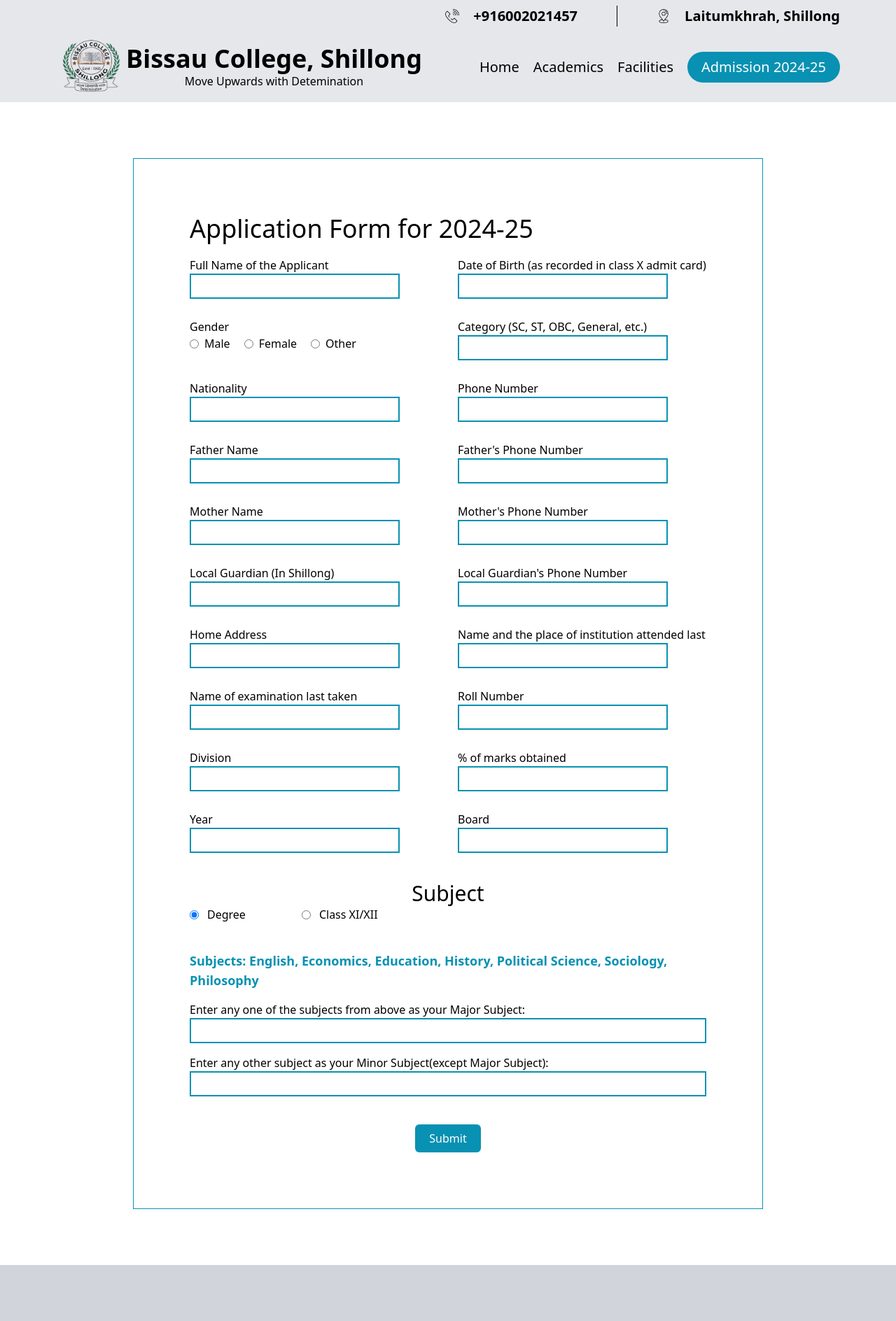
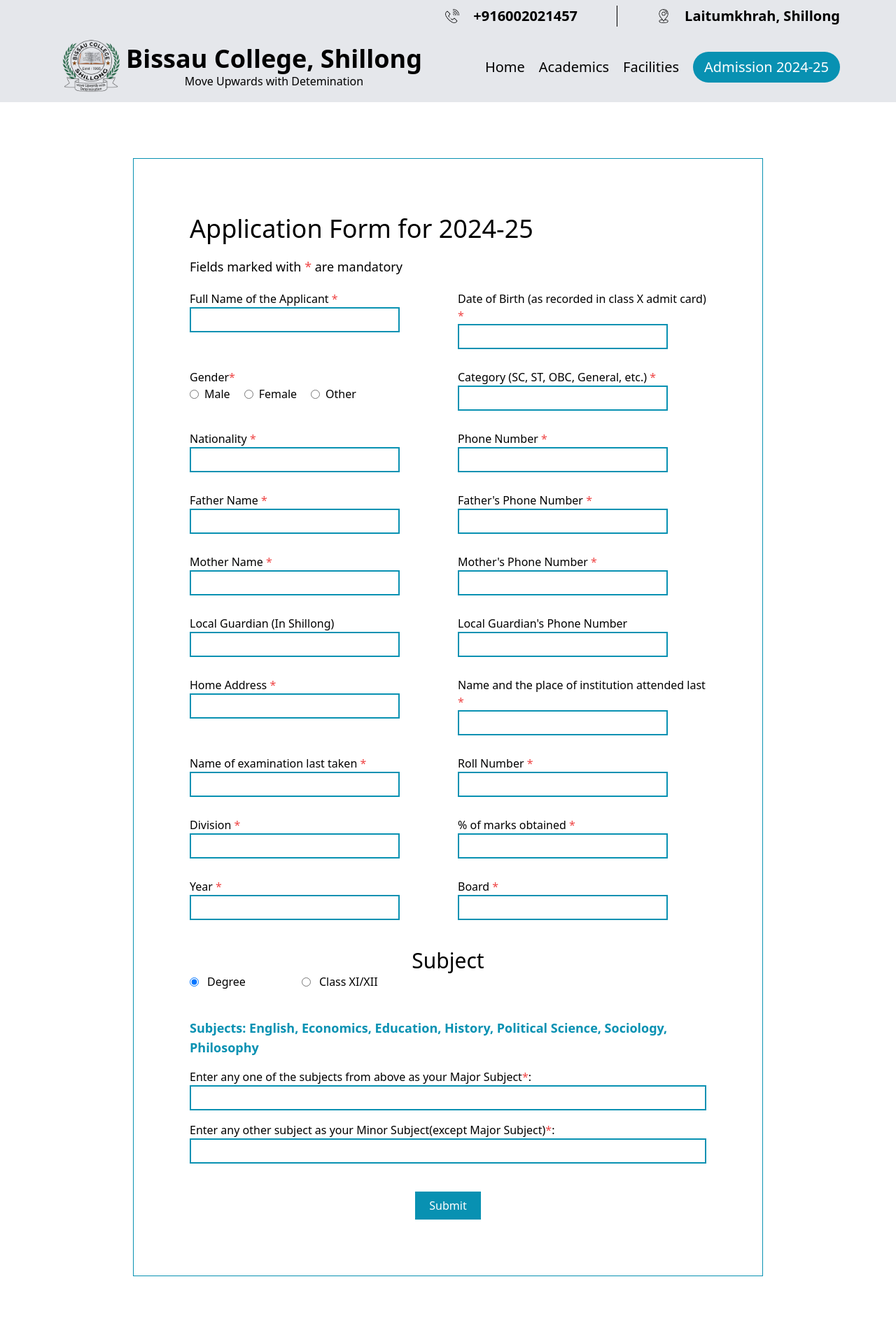
Before and after one commit to AKSinghWeb/Bissau_College, a React (Vite) app: page /admission-2024-25 in a window 1280 px wide. Shown: the top 1888 px of the page at 70% size. Built offline with nearby package versions, Linux system fonts and the light colour scheme.

Commit message:
handle admission form;

```diff
--- a/package.json
+++ b/package.json
@@ -10,6 +10,8 @@
     "preview": "vite preview"
   },
   "dependencies": {
+    "axios": "^1.6.8",
+    "notistack": "^3.0.1",
     "react": "^18.2.0",
     "react-dom": "^18.2.0",
     "react-router-dom": "^6.23.0"
--- a/src/App.jsx
+++ b/src/App.jsx
@@ -4,10 +4,17 @@ import Navbar from './Components/Navbar'
 import ApplicationForm from './WebPages/ApplicationForm'
 import Home from './WebPages/Home'
 import AboutPage from './WebPages/AboutPage'
+import { SnackbarProvider } from 'notistack'
 
 const App = () => {
   return (
     <div className="bg-gray-">
+      <SnackbarProvider
+        anchorOrigin={{
+          vertical: 'top',
+          horizontal: 'center',
+        }}
+      >
         <BrowserRouter>
           <Navbar />
           <Routes>
@@ -18,6 +25,7 @@ const App = () => {
           </Routes>
           <Footer />
         </BrowserRouter>
+      </SnackbarProvider>
     </div>
   )
 }
--- a/src/Components/Navbar.jsx
+++ b/src/Components/Navbar.jsx
@@ -14,7 +14,7 @@ const Navbar = () => {
               <img src={Call} className="w-[20px]" alt="" />
             </div>
             <div>
-              <p className="lg:text-xl font-semibold">+916002021457</p>
+              <p className="lg:text-xl text-sm font-semibold">+916002021457</p>
             </div>
           </div>
           <div className="w-[1px] h-[30px] lg:h-[30px] bg-black"></div>
@@ -23,7 +23,9 @@ const Navbar = () => {
               <img src={Location} className="w-[20px]" alt="" />
             </div>
             <div>
-              <p className="lg:text-xl font-semibold">Laitumkhrah, Shillong</p>
+              <p className="lg:text-xl text-sm font-semibold">
+                Laitumkhrah, Shillong
+              </p>
             </div>
           </div>
         </div>
@@ -47,12 +49,18 @@ const Navbar = () => {
             </p>
           </div>
         </div>
-        <div className="flex text-xl items-center gap-5">
-          <Link to={'/'}>Home</Link>
-          <Link to={'/academics'}>Academics</Link>
-          <Link to={'/facilities'}>Facilities</Link>
-          <Link to={'/admission-2024-25'}>
-            <button className="p-2 px-5 rounded-full hover:bg-cyan-700 bg-cyan-600 text-white">
+        <div className="flex text-xl py-2 items-center gap-5">
+          <Link className="max-md:text-sm" to={'/'}>
+            Home
+          </Link>
+          <Link className="max-md:text-sm" to={'/academics'}>
+            Academics
+          </Link>
+          <Link className="max-md:text-sm" to={'/facilities'}>
+            Facilities
+          </Link>
+          <Link className="max-md:text-sm" to={'/admission-2024-25'}>
+            <button className="p-2 px-4 max-md:text-xs max-md:min-w-max rounded-full hover:bg-cyan-700 bg-cyan-600 text-white">
               Admission 2024-25
             </button>
           </Link>
--- a/src/WebPages/ApplicationForm.jsx
+++ b/src/WebPages/ApplicationForm.jsx
@@ -1,3 +1,4 @@
+import { useSnackbar } from 'notistack'
 import { useState } from 'react'
 
 const ApplicationForm = () => {
@@ -22,9 +23,12 @@ const ApplicationForm = () => {
     marksObtained: '',
     year: '',
     board: '',
+    selectedType: 'degree',
     degreeMajorSubject: '',
     degreeMinorSubject: '',
+    xi_subject1: 'English',
     altEnglishOrMil: '',
+    xi_subject3: 'Environmental Science',
     optionalPapers: '',
     vocationalStream: '',
   })
@@ -37,11 +41,111 @@ const ApplicationForm = () => {
     })
   }
 
-  const [selectedType, setSelectedType] = useState('degree')
+  const [isSubmitting, setIsSubmitting] = useState(false)
+  const { enqueueSnackbar } = useSnackbar()
+  // const [success, setSuccess] = useState(false)
 
-  const handleSubmit = (e) => {
+  const handleSubmit = async (e) => {
     e.preventDefault()
+
+    // Validation
+    if (
+      !formData.fullName ||
+      !formData.dateOfBirth ||
+      !formData.nationality ||
+      !formData.phoneNumber ||
+      !formData.fatherName ||
+      !formData.fatherPhoneNumber ||
+      !formData.motherName ||
+      !formData.motherPhoneNumber ||
+      !formData.homeAddress ||
+      !formData.schoolCollegeName ||
+      !formData.examinationName ||
+      !formData.rollNumber ||
+      !formData.division ||
+      !formData.marksObtained ||
+      !formData.year ||
+      !formData.board ||
+      !formData.selectedType ||
+      !formData.degreeMajorSubject ||
+      !formData.degreeMinorSubject
+    ) {
+      enqueueSnackbar('Please fill all the mandatory fields!', {
+        variant: 'error',
+        autoHideDuration: 3000,
+      })
+      return
+    }
+
     console.log(formData)
+
+    try {
+      setIsSubmitting(true)
+
+      const response = await fetch(
+        'https://script.google.com/macros/s/AKfycbzktbdbm-E0gK5A8CcfoD5o59KlZxugLageqWck4H6bUdgid6EI3HrqqpMD2WAClttI/exec',
+        {
+          redirect: 'follow',
+          method: 'POST',
+          body: JSON.stringify(formData),
+          headers: {
+            'Content-Type': 'text/plain;charset=utf-8',
+          },
+        }
+      )
+
+      if (!response.ok) {
+        throw new Error('Failed to submit form data')
+      }
+
+      enqueueSnackbar('Thank You, your data has been recorded!', {
+        variant: 'success',
+        autoHideDuration: 5000,
+      })
+
+      setIsSubmitting(false)
+
+      // Clear form data
+      setFormData({
+        fullName: '',
+        dateOfBirth: '',
+        gender: '',
+        category: '',
+        nationality: '',
+        phoneNumber: '',
+        fatherName: '',
+        fatherPhoneNumber: '',
+        motherName: '',
+        motherPhoneNumber: '',
+        localGuardian: '',
+        localGuardianPhoneNumber: '',
+        homeAddress: '',
+        schoolCollegeName: '',
+        examinationName: '',
+        rollNumber: '',
+        division: '',
+        marksObtained: '',
+        year: '',
+        board: '',
+        selectedType: 'degree',
+        degreeMajorSubject: '',
+        degreeMinorSubject: '',
+        xi_subject1: 'English',
+        altEnglishOrMil: '',
+        xi_subject3: 'Environmental Science',
+        optionalPapers: '',
+        vocationalStream: '',
+      })
+
+      // setSuccess(true)
+    } catch (error) {
+      console.error('Error submitting form data:', error)
+      setIsSubmitting(false)
+      enqueueSnackbar('Failed to submit, please try again!', {
+        variant: 'error',
+        autoHideDuration: 3000,
+      })
+    }
   }
 
   return (
@@ -49,21 +153,30 @@ const ApplicationForm = () => {
       <div className="flex justify-center p-20">
         <form className="border border-cyan-600 lg:w-[900px] p-20">
           <p className="text-4xl pb-5">Application Form for 2024-25</p>
+          <p className="text-lg pb-5">
+            {' '}
+            Fields marked with <span className="text-red-500">*</span> are
+            mandatory
+          </p>
           <div className="grid lg:grid-cols-2 gap-7">
             <Field
               label="Full Name of the Applicant"
               id="fullName"
               value={formData.fullName}
               onChange={handleInputChange}
+              required
             />
             <Field
               label="Date of Birth (as recorded in class X admit card)"
               id="dateOfBirth"
               value={formData.dateOfBirth}
               onChange={handleInputChange}
+              required
             />
             <div className="flex flex-col">
-              <label className="">Gender</label>
+              <label className="">
+                Gender<span className="text-red-500">*</span>
+              </label>
               <div className="flex gap-5">
                 <div className="flex items-center gap-2">
                   <input
@@ -105,42 +218,49 @@ const ApplicationForm = () => {
               id="category"
               value={formData.category}
               onChange={handleInputChange}
+              required
             />
             <Field
               label="Nationality"
               id="nationality"
               value={formData.nationality}
               onChange={handleInputChange}
+              required
             />
             <Field
               label="Phone Number"
               id="phoneNumber"
               value={formData.phoneNumber}
               onChange={handleInputChange}
+              required
             />
             <Field
               label="Father Name"
               id="fatherName"
               value={formData.fatherName}
               onChange={handleInputChange}
+              required
             />
             <Field
               label="Father's Phone Number"
               id="fatherPhoneNumber"
               value={formData.fatherPhoneNumber}
               onChange={handleInputChange}
+              required
             />
             <Field
               label="Mother Name"
               id="motherName"
               value={formData.motherName}
               onChange={handleInputChange}
+              required
             />
             <Field
               label="Mother's Phone Number"
               id="motherPhoneNumber"
               value={formData.motherPhoneNumber}
               onChange={handleInputChange}
+              required
             />
             <Field
               label="Local Guardian (In Shillong)"
@@ -159,48 +279,56 @@ const ApplicationForm = () => {
               id="homeAddress"
               value={formData.homeAddress}
               onChange={handleInputChange}
+              required
             />
             <Field
               label="Name and the place of institution attended last"
               id="schoolCollegeName"
               value={formData.schoolCollegeName}
               onChange={handleInputChange}
+              required
             />
             <Field
               label="Name of examination last taken"
               id="examinationName"
               value={formData.examinationName}
               onChange={handleInputChange}
+              required
             />
             <Field
               label="Roll Number"
               id="rollNumber"
               value={formData.rollNumber}
               onChange={handleInputChange}
+              required
             />
             <Field
               label="Division"
               id="division"
               value={formData.division}
               onChange={handleInputChange}
+              required
             />
             <Field
               label="% of marks obtained"
               id="marksObtained"
               value={formData.marksObtained}
               onChange={handleInputChange}
+              required
             />
             <Field
               label="Year"
               id="year"
               value={formData.year}
               onChange={handleInputChange}
+              required
             />
             <Field
               label="Board"
               id="board"
               value={formData.board}
               onChange={handleInputChange}
+              required
             />
           </div>
           <div className="py-10">
@@ -209,10 +337,10 @@ const ApplicationForm = () => {
               <div className="flex gap-20">
                 <div className="flex items-center gap-3">
                   <input
-                    checked={selectedType === 'degree' && true}
+                    checked={formData.selectedType === 'degree' && true}
                     type="radio"
                     onChange={() => {
-                      setSelectedType('degree')
+                      setFormData({ ...formData, selectedType: 'degree' })
                     }}
                     id="degree"
                     value="degree"
@@ -222,10 +350,10 @@ const ApplicationForm = () => {
                 </div>
                 <div className="flex items-center gap-3">
                   <input
-                    checked={selectedType === 'xixii' && true}
+                    checked={formData.selectedType === 'xixii' && true}
                     type="radio"
                     onChange={() => {
-                      setSelectedType('xixii')
+                      setFormData({ ...formData, selectedType: 'xixii' })
                     }}
                     id="xixii"
                     value="class_xi_xii"
@@ -237,7 +365,7 @@ const ApplicationForm = () => {
             </div>
           </div>
 
-          {selectedType === 'xixii' ? (
+          {formData.selectedType === 'xixii' ? (
             <div>
               <div className="flex flex-col">
                 <div>1. English</div>
@@ -295,8 +423,8 @@ const ApplicationForm = () => {
                   </span>
                 </p>
                 <p className="mt-4">
-                  Enter any one of the subjects from above as your Major
-                  Subject:
+                  Enter any one of the subjects from above as your Major Subject
+                  <span className="text-red-500">*</span>:
                 </p>
                 <input
                   type="text"
@@ -308,7 +436,7 @@ const ApplicationForm = () => {
                 />
                 <p className="mt-4">
                   Enter any other subject as your Minor Subject(except Major
-                  Subject):
+                  Subject)<span className="text-red-500">*</span>:
                 </p>
                 <input
                   type="text"
@@ -325,9 +453,10 @@ const ApplicationForm = () => {
           <div className="flex justify-center mt-10">
             <button
               onClick={handleSubmit}
-              className="bg-cyan-600 text-white px-5 py-2 rounded-md"
+              className={`bg-cyan-600 text-white px-5 py-2 rounded-sm"
+              ${isSubmitting ? 'cursor-not-allowed' : 'cursor-pointer'}`}
             >
-              Submit
+              {isSubmitting ? 'Please Wait...' : 'Submit'}
             </button>
           </div>
         </form>
@@ -338,11 +467,11 @@ const ApplicationForm = () => {
 
 export default ApplicationForm
 
-const Field = ({ label, id, value, onChange }) => {
+const Field = ({ label, id, value, onChange, required }) => {
   return (
     <div className="flex flex-col">
       <label htmlFor={id} className="">
-        {label}
+        {label} {required && <span className="text-red-500">*</span>}
       </label>
       <input
         type="text"
--- a/src/WebPages/Home.jsx
+++ b/src/WebPages/Home.jsx
@@ -12,14 +12,16 @@ const Home = () => {
           className="w-full overflow-hidden h-[550px] max-md:h-[768px] max-md:overflow-x-hidden max-md:object-cover"
           alt=""
         />
-        <div className="absolute top-0 bottom-0 left-0 right-0 flex justify-center items-center">
+        <div className="absolute top-0 bottom-0 left-0  right-0 flex justify-center items-center">
           <button
             onClick={() => {
               navigate('/admission-2024-25')
             }}
-            className="button bg-white text-black p-5"
+            className="button rounded-md bg-white text-black p-5"
           >
             <span className="text-2xl font-bold p-5">Admission Open</span>{' '}
+            <br />
+            <span className="text-lg font-bold p-5">for 2024-25</span>
             <br />
             <span className="text-blue-600 font-bold">Click to apply</span>
           </button>
```
Also changed, not shown: 1 other file (tests, documents, lock files or other folders). Lines whose indentation alone changed are shown as unchanged.
